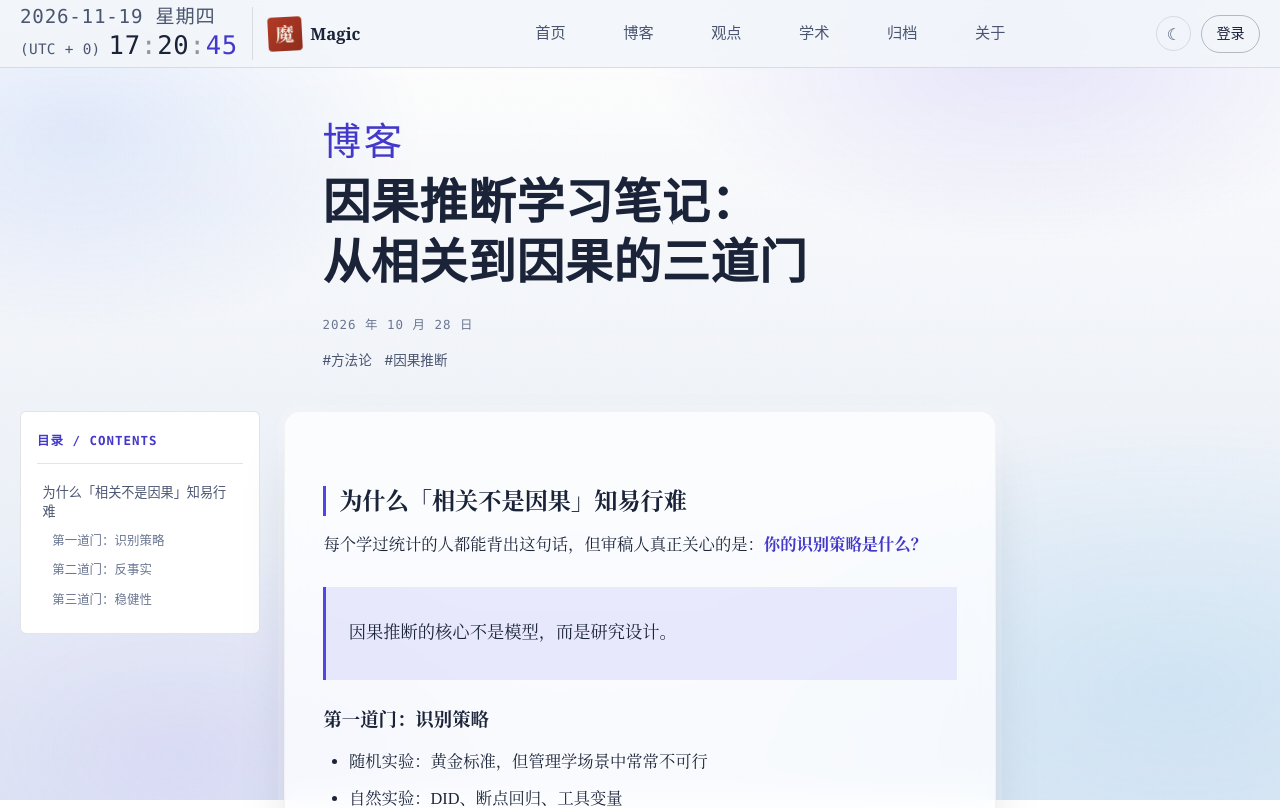
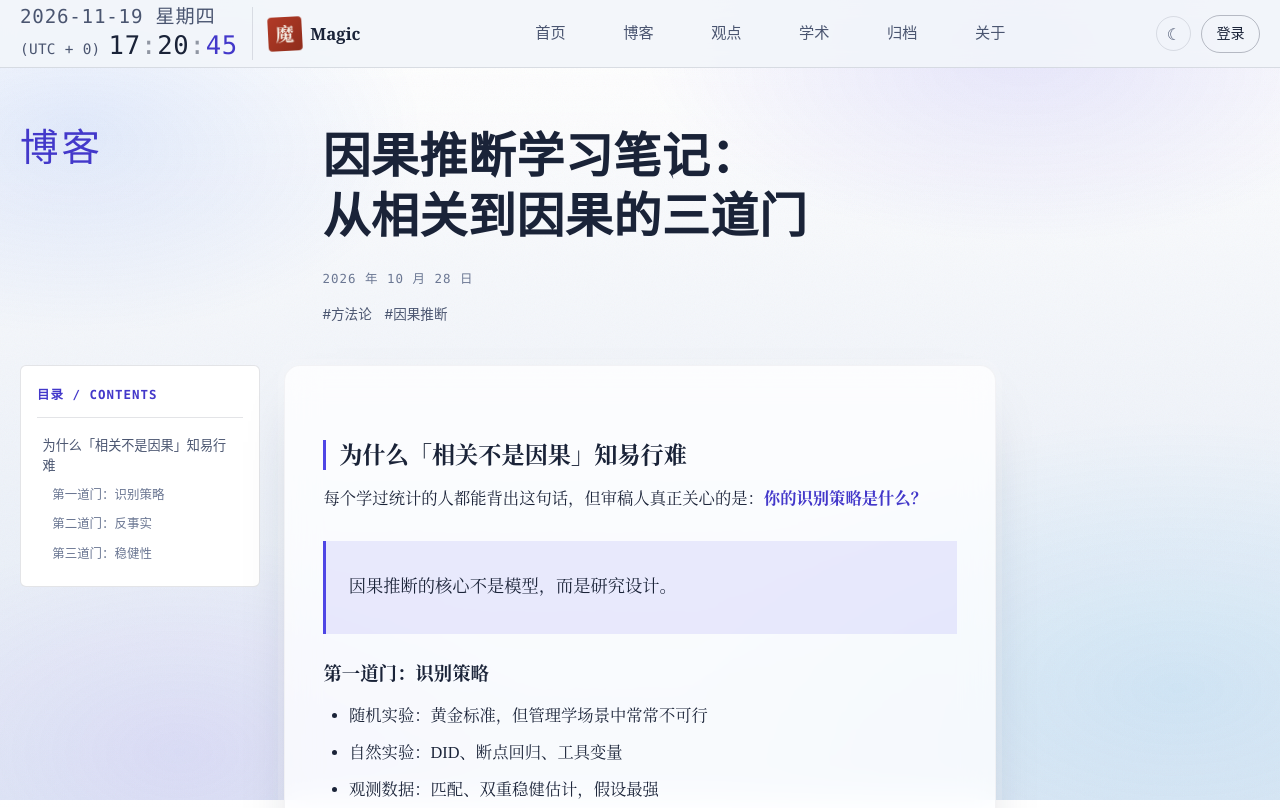
Before and after one commit to domagic/domagic.github.io, a Vue app: page /blog/causal-inference-notes in a window 1280 px wide. Shown: the top 808 px of the page. Built offline with nearby package versions, Linux system fonts and the light colour scheme.

Commit message:
refactor(post): move category to left column and let title wrap naturally

```diff
--- a/src/views/PostView.vue
+++ b/src/views/PostView.vue
@@ -69,8 +69,14 @@ const bodyContent = computed(() => {
       <RouterLink to="/">返回首页</RouterLink>
     </div>
     <article v-else-if="post" class="post" :class="{ 'post--with-toc': showToc }">
+      <!-- 带目录文章的分类标签放到左列第 1 行（标题左侧空白列），与目录同列对齐 -->
+      <RouterLink
+        v-if="showToc"
+        :to="CATEGORY_PATHS[post.category]"
+        class="post__category mono"
+      >{{ CATEGORY_LABELS[post.category] }}</RouterLink>
       <header class="post__header">
-        <RouterLink :to="CATEGORY_PATHS[post.category]" class="post__category mono">
+        <RouterLink v-if="!showToc" :to="CATEGORY_PATHS[post.category]" class="post__category mono">
           {{ CATEGORY_LABELS[post.category] }}
         </RouterLink>
         <h1 class="post__title">{{ post.title }}</h1>
@@ -163,6 +169,15 @@ const bodyContent = computed(() => {
 
 .post--with-toc .post__header {
   grid-row: 1;
+}
+
+/* 分类标签放到左列第 1 行（标题左侧空白列），与目录同列左缘对齐，垂直对齐标题 */
+.post--with-toc > .post__category {
+  grid-column: 1;
+  grid-row: 1;
+  width: 15rem;
+  align-self: start;
+  padding-top: 0.35rem;
 }
 
 .post--with-toc .post__toc {
@@ -268,6 +283,9 @@ const bodyContent = computed(() => {
      与正文卡片（post__main）一致，因此区域左右边界相同。一行放不下自动换行，
      文字自然结束、不再强行两端拉伸。 */
   text-align: left;
+  /* 覆盖 base.css 全局 h1~h4 的 text-wrap:balance（会把文字均分到两行、每行只占
+     一半宽度，视觉上标题显得比正文窄）。normal 让每行填满容器宽度后再换行。 */
+  text-wrap: normal;
   overflow-wrap: break-word;
 }
 
```
